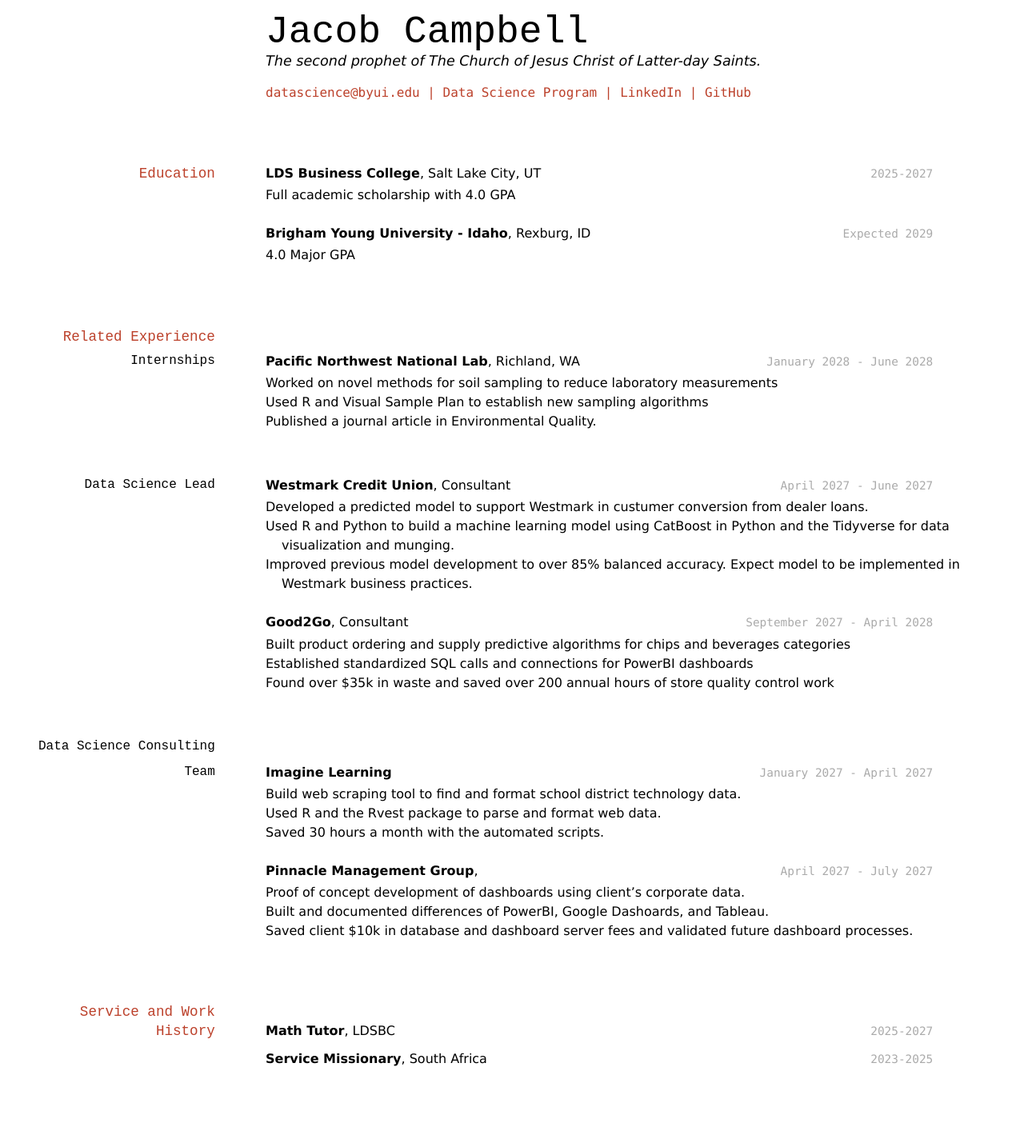
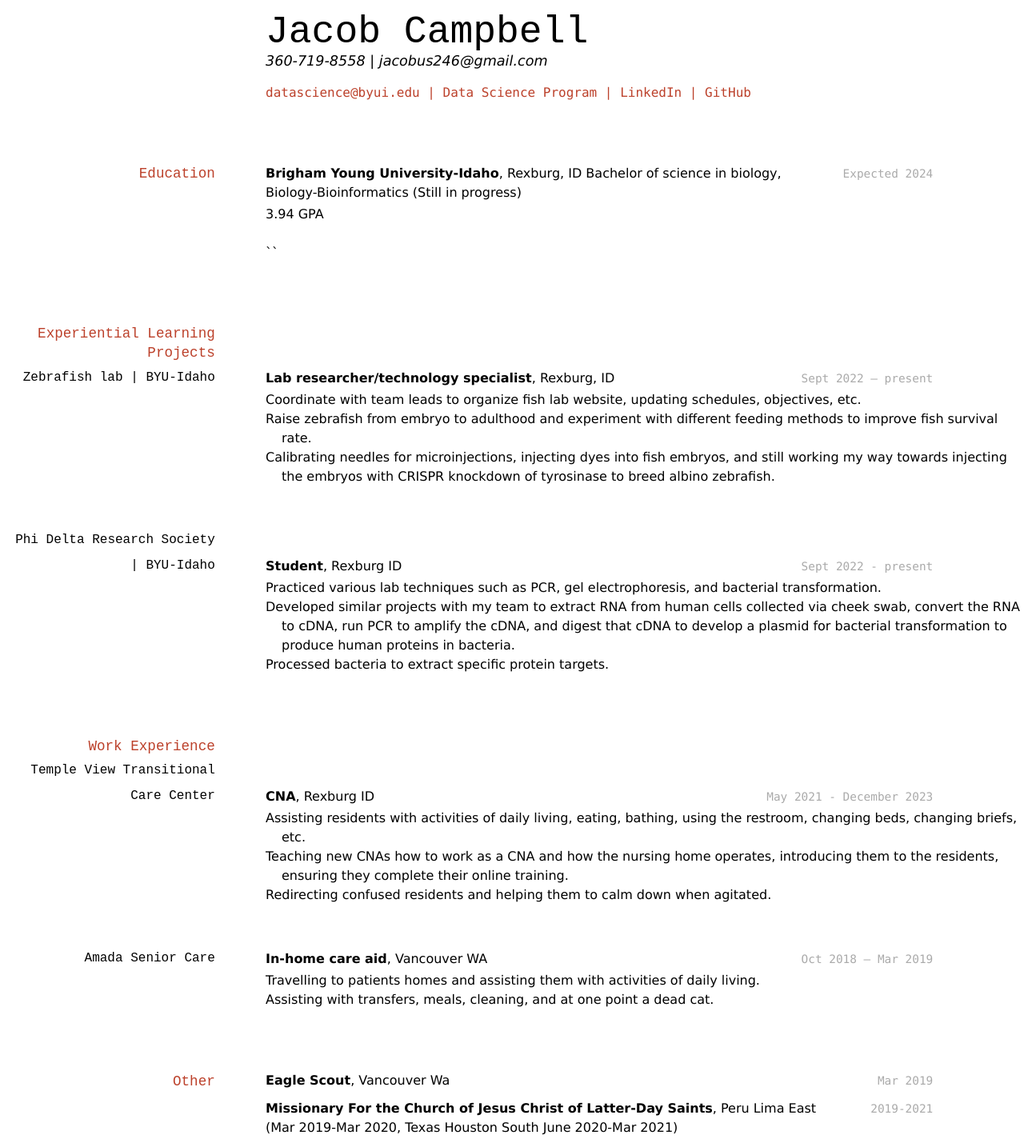
Before and after one commit to Jacobc246/Campbell_resume1, a Jekyll site: the page built from docs/index.md, in a window 1280 px wide. Shown: the whole page at 80% size. Built offline with Jekyll 4.4.1, drawn with Linux system fonts in a browser that asks for light colours; before the commit the page ends 1347 px from its top, so only the background shows below that.

Commit message:
Filled out resume

```diff
--- a/docs/index.md
+++ b/docs/index.md
@@ -3,7 +3,7 @@
 title: Jacob Campbell's Resume
 ---
 # Jacob Campbell
-The second prophet of The Church of Jesus Christ of Latter-day Saints.
+360-719-8558 | jacobus246@gmail.com
 
 <div id="webaddress">
 <a href="datascience@byui.edu">datascience@byui.edu</a>
@@ -16,72 +16,64 @@
 
 ## Education
 
-`2025-2027`
-__LDS Business College__, Salt Lake City, UT
+`Expected 2024`
+__Brigham Young University-Idaho__, Rexburg, ID
+Bachelor of science in biology, Biology-Bioinformatics (Still in progress)
+- 3.94 GPA
 
-- Full academic scholarship with 4.0 GPA
+``
 
-`Expected 2029`
-__Brigham Young University - Idaho__, Rexburg, ID
+## Experiential Learning Projects
 
-- 4.0 Major GPA
+### Zebrafish lab | BYU-Idaho
+
+`Sept 2022 – present`
+__Lab researcher/technology specialist__, Rexburg, ID
+
+- Coordinate with team leads to organize fish lab website, updating schedules, objectives, etc.
+- Raise zebrafish from embryo to adulthood and experiment with different feeding methods to improve fish survival rate.
+- Calibrating needles for microinjections, injecting dyes into fish embryos, and still working my way towards injecting the embryos with CRISPR knockdown of tyrosinase to breed albino zebrafish.
+
+### Phi Delta Research Society | BYU-Idaho
+
+`Sept 2022 - present`
+__Student__, Rexburg ID
+
+- Practiced various lab techniques such as PCR, gel electrophoresis, and bacterial transformation.
+- Developed similar projects with my team to extract RNA from human cells collected via cheek swab, convert the RNA to cDNA, run PCR to amplify the cDNA, and digest that cDNA to develop a plasmid for bacterial transformation to produce human proteins in bacteria.
+- Processed bacteria to extract specific protein targets.
 
 
-## Related Experience
+## Work Experience
 
-### Internships
+### Temple View Transitional Care Center
 
-`January 2028 - June 2028`
-__Pacific Northwest National Lab__, Richland, WA
+`May 2021 - December 2023`
+__CNA__, Rexburg ID
 
-- Worked on novel methods for soil sampling to reduce laboratory measurements
-- Used R and Visual Sample Plan to establish new sampling algorithms
-- Published a journal article in Environmental Quality.
+- Assisting residents with activities of daily living, eating, bathing, using the restroom, changing beds, changing briefs, etc.
+- Teaching new CNAs how to work as a CNA and how the nursing home operates, introducing them to the residents, ensuring they complete their online training.
+- Redirecting confused residents and helping them to calm down when agitated.
 
-### Data Science Lead
+### Amada Senior Care
 
-`April 2027 - June 2027`
-__Westmark Credit Union__, Consultant
+`Oct 2018 – Mar 2019`
+__In-home care aid__, Vancouver WA
 
-- Developed a predicted model to support Westmark in custumer conversion from dealer loans.
-- Used R and Python to build a machine learning model using CatBoost in Python and the Tidyverse for data visualization and munging.
-- Improved previous model development to over 85% balanced accuracy. Expect model to be implemented in Westmark business practices.
+- Travelling to patients homes and assisting them with activities of daily living.
+- Assisting with transfers, meals, cleaning, and at one point a dead cat.
 
-`September 2027 - April 2028`
-__Good2Go__, Consultant
+## Other
 
-- Built product ordering and supply predictive algorithms for chips and beverages categories
-- Established standardized SQL calls and connections for PowerBI dashboards
-- Found over $35k in waste and saved over 200 annual hours of store quality control work
-
-### Data Science Consulting Team
-
-`January 2027 - April 2027`
-__Imagine Learning__
-
-- Build web scraping tool to find and format school district technology data.
-- Used R and the Rvest package to parse and format web data.
-- Saved 30 hours a month with the automated scripts.
-
-`April 2027 - July 2027`
-__Pinnacle Management Group__,
-
-- Proof of concept development of dashboards using client's corporate data.
-- Built and documented differences of PowerBI, Google Dashoards, and Tableau.
-- Saved client $10k in database and dashboard server fees and validated future dashboard processes.
+`Mar 2019`
+__Eagle Scout__, Vancouver Wa
 
 
-## Service and Work History
-
-`2025-2027`
-__Math Tutor__, LDSBC
-
-
-`2023-2025`
-__Service Missionary__, South Africa
+`2019-2021`
+__Missionary For the Church of Jesus Christ of Latter-Day Saints__, Peru Lima East (Mar 2019-Mar 2020, Texas Houston South June 2020-Mar 2021)
 
 
 
 <!-- ### Footer
 
-Last updated: May 2013 -->
+Last updated: July 2023 -->
```
